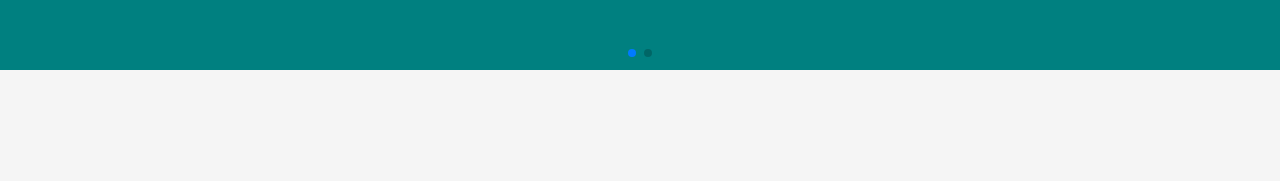
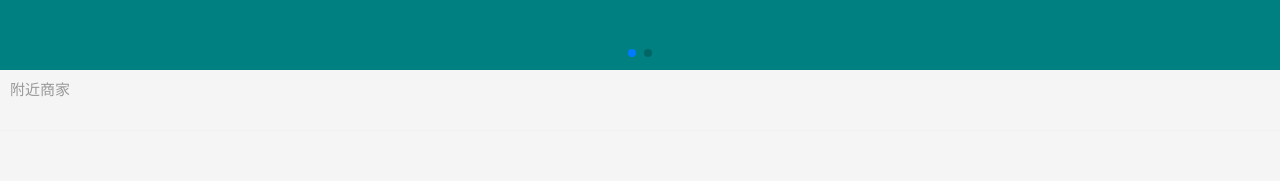
Before and after one commit to BlaxBerry/vue-book-shopping-mobile, a Vue app: page /#/home in a window 1280 px wide. Shown: the part 280-461 px from the top of the page. Built offline with nearby package versions, Linux system fonts and the light colour scheme.

Commit message:
首页静态页面样式

```diff
--- /dev/null
+++ b/src/assets/css/ShopList/ShopList.css
@@ -0,0 +1,20 @@
+.shop_header {
+  height: 20px;
+  padding: 10px 10px 0;
+  color: #999;
+  font-size: 15px;
+  line-height: 20px;
+}
+.shop_container {
+  margin-bottom: 50px;
+}
+.shop_container .shop_list .shop_li {
+  width: 100%;
+  border-bottom: 1px solid #f1f1f1;
+}
+.shop_container .shop_list .shop_li > a {
+  display: block;
+  width: 100%;
+  box-sizing: border-box;
+  padding: 15px 8px;
+}
--- /dev/null
+++ b/src/assets/css/ShopList/ShopList.less
@@ -0,0 +1,26 @@
+.shop_header {
+    height: 20px;
+    padding: 10px 10px 0;
+    color: #999;
+    font-size: 15px;
+    line-height: 20px;
+}
+
+.shop_container {
+    margin-bottom: 50px;
+
+    .shop_list {
+        .shop_li {
+            width: 100%;
+            border-bottom: 1px solid #f1f1f1;
+            >a {
+                display: block;
+                width: 100%;
+                box-sizing: border-box;
+                padding: 15px 8px;
+            }
+        }
+    }
+
+
+}
--- /dev/null
+++ b/src/components/ShopList/ShopList.vue
@@ -0,0 +1,23 @@
+<template>
+  <div>
+      <!-- 商家列表 -->
+      <div class="shop_header">附近商家</div>
+      <div class="shop_container">
+          <ul class="shop_list">
+            <li class="shop_li">
+                  <a href="javascript:;"></a>
+            </li>
+          </ul>
+      </div>
+  </div>
+</template>
+
+<script>
+export default {
+
+}
+</script>
+
+<style lang="less" scoped>
+@import "../../assets/css/ShopList/ShopList.less";
+</style>
--- a/src/views/Home/Home.vue
+++ b/src/views/Home/Home.vue
@@ -12,8 +12,7 @@
     <Swiper></Swiper>
 
     <!-- 附近商家 -->
-
-    <!-- 商品列表 -->
+    <ShopList></ShopList>
 
   </div>
 </template>
@@ -23,11 +22,14 @@
 import HeaderBar from "@/components/HeaderBar/HeaderBar.vue"
 // 导入 轮播图组件
 import Swiper from "@/views/Home/Swiper.vue"
+// 导入 商家列表
+import ShopList from "@/components/ShopList/ShopList.vue"
 
 export default {
   components:{
     HeaderBar,
-    Swiper
+    Swiper,
+    ShopList
   }
 }
 </script>
```
